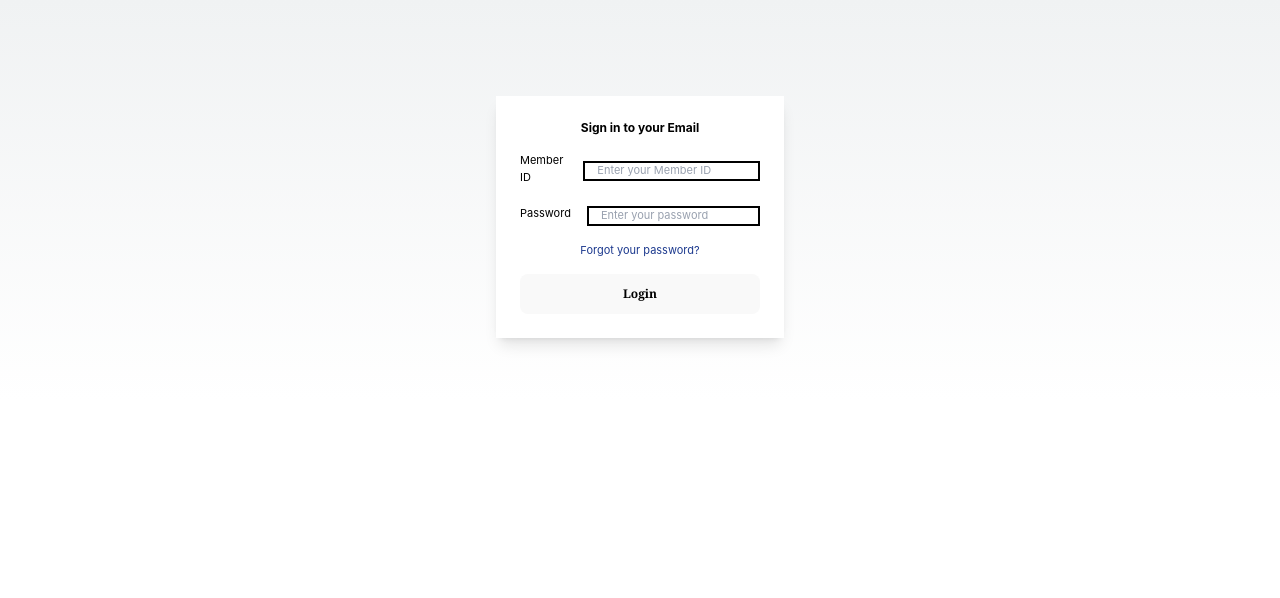
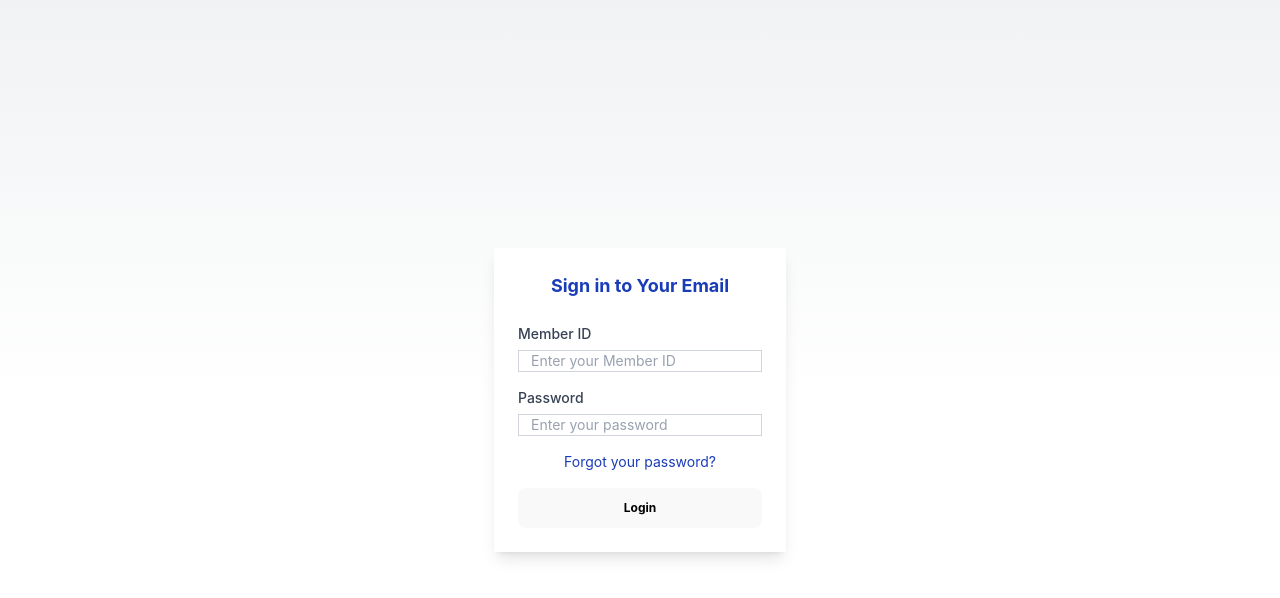
Before and after one commit to Joshua-Mondie/login-testing, a React (Vite) app: page / in a window 1280 px wide. Shown: the top 598 px of the page. Built offline with nearby package versions, Linux system fonts and the light colour scheme.

Commit message:
corrections made

```diff
--- a/src/pages/LoginScreen.jsx
+++ b/src/pages/LoginScreen.jsx
@@ -1,14 +1,7 @@
 /** @format */
 
-// import React from 'react';
 import { useForm } from "react-hook-form";
-// import { useNavigate } from "react-router-dom";
-// import { Card, CardContent } from "@/components/ui/card";
-// import { Button } from "@/components/ui/button";
-// import { Input } from "@/components/ui/input";
-// import { Label } from "@/components/ui/label";
 import { Button, Card, Input } from "@material-tailwind/react";
-// import { MdCancel } from "react-icons/md";
 import PropTypes from "prop-types";
 import { useNavigate } from "react-router-dom";
 
@@ -24,82 +17,82 @@ const LoginScreen = () => {
 		handleSubmit,
 		formState: { errors },
 	} = useForm();
-	// const navigate = useNavigate();
 
 	const onSubmit = (data) => {
 		console.log(data);
-		// Here you can call your login API and navigate upon success
-		// navigate("/dashboard");
 	};
 
 	return (
-		<div className="border-blue-600 pt-24 px-4 w-80 ">
-			<div className="flex justify-center items-center  border-gray-400 shadow-lg w-full rounded-lg bg-gray-100">
-				<Card className="w-full  p-6">
-					<h1 className="text-xs font-bold text-center mb-4 text-black">
-						Sign in to your Email
+		<div className="flex justify-center items-center min-h-screen ">
+			<Card className="w-full max-w-xs p-6 shadow-lg">
+				<h1 className="text-lg font-bold text-center mb-6 text-blue-800">
+					Sign in to Your Email
 				</h1>
 				<form onSubmit={handleSubmit(onSubmit)}>
-						<div className="mb-4 flex gap-5 justify-center items-center">
-							<label htmlFor="memberId" className=" text-[11px] text-black">
+					<div className="mb-4">
+						<label
+							htmlFor="memberId"
+							className="block text-sm font-medium text-gray-700 mb-1"
+						>
 							Member ID
 						</label>
 						<Input
-								className="w-[153px] text-[11px] border-2 placeholder:text-gray-400"
+							className="text-sm border-gray-300 placeholder-gray-400 focus:ring-blue-500 focus:border-blue-500"
 							id="memberId"
 							type="text"
 							placeholder="Enter your Member ID"
 							{...register("memberId", { required: "Member ID is required" })}
 						/>
 						{errors.memberId && (
-								<p className="text-red-500 text-sm mt-1">
+							<p className="text-red-500 text-xs mt-1">
 								{errors.memberId.message}
 							</p>
 						)}
 					</div>
 
-						<div className="mb-4 flex gap-4 justify-center items-center">
-							<label htmlFor="password" className=" text-[11px]">
+					<div className="mb-4">
+						<label
+							htmlFor="password"
+							className="block text-sm font-medium text-gray-700 mb-1"
+						>
 							Password
 						</label>
 						<Input
-								className="w-[153px] text-[11px]  border-2 placeholder:text-gray-400"
+							className="text-sm border-gray-300 placeholder-gray-400 focus:ring-blue-500 focus:border-blue-500"
 							id="password"
 							type="password"
 							placeholder="Enter your password"
 							{...register("password", { required: "Password is required" })}
 						/>
 						{errors.password && (
-								<p className="text-red-500 text-sm mt-1">
+							<p className="text-red-500 text-xs mt-1">
 								{errors.password.message}
 							</p>
 						)}
 					</div>
 
 					<a
-							href=""
-							className=" text-[11px] text-blue-900 flex  w-full  justify-center"
+						href="#"
+						className="block text-sm text-blue-800 text-center mt-2 mb-4 hover:underline"
 					>
 						Forgot your password?
 					</a>
 
 					<Button
 						type="submit"
-							className="w-full text-black mt-4 font-serif "
+						className="w-full  bg-blue-600 hover:bg-blue-700 text-black"
 						onClick={handleClick}
 					>
 						Login
 					</Button>
 				</form>
-					{/* </CardContent> */}
 			</Card>
-			</div>
 		</div>
 	);
 };
 
 LoginScreen.propTypes = {
-	hideVisibility: PropTypes.func.isRequired, // Specify the expected type and if it's required
+	hideVisibility: PropTypes.func.isRequired,
 };
 
 export default LoginScreen;
```
Lines whose indentation alone changed are shown as unchanged.
